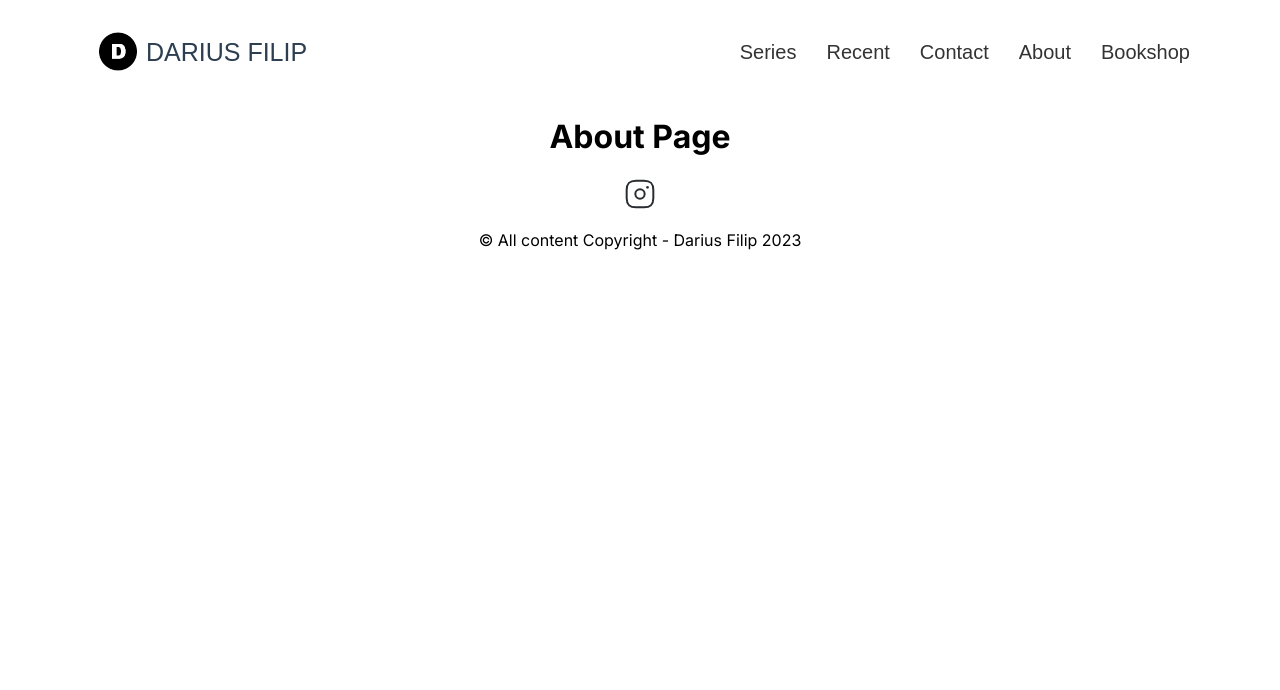
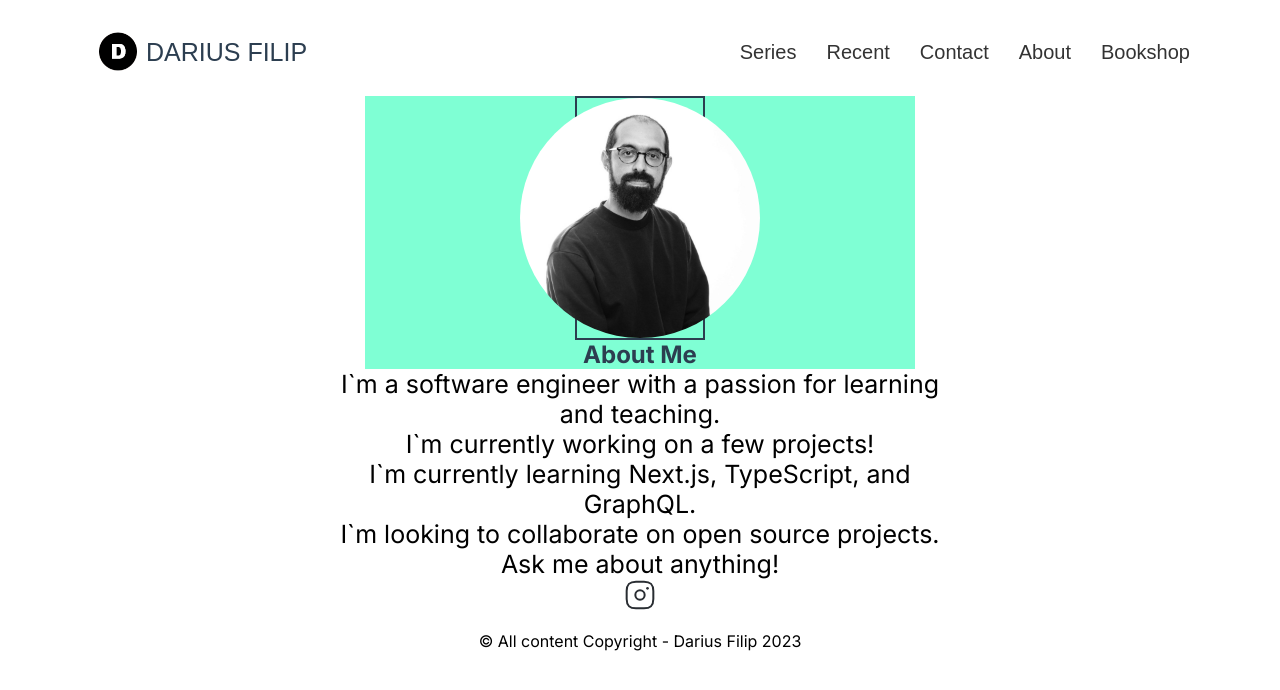
Before and after one commit to danieldraganweb/darius-filip-com-next-app, a Next.js app: page /about in a window 1280 px wide. Shown: the top 690 px of the page. Built offline with nearby package versions, Linux system fonts and the light colour scheme.

Commit message:
pages folder added to styles folder, moved all pages scss

```diff
--- a/app/about/page.tsx
+++ b/app/about/page.tsx
@@ -1,10 +1,34 @@
 import React from "react";
+import ProfileImg from "../components/ProfilePicture1";
+import styles from "../styles/pages/about.module.scss";
 
 function About() {
   return (
-    <div>
-      <h1>About Page</h1>
-    </div>
+    <main className={styles.main}>
+      <header className={styles.headerContainer}>
+        <div className={styles.ImageContainer}>
+          <ProfileImg />
+        </div>
+        <h1 className={styles.title}>About Me</h1>
+      </header>
+      <section className={styles.section}>
+        <div>
+          <p className={styles.description}>
+            I`m a software engineer with a passion for learning and teaching.
+          </p>
+          <p className={styles.description}>
+            I`m currently working on a few projects!
+          </p>
+          <p className={styles.description}>
+            I`m currently learning Next.js, TypeScript, and GraphQL.
+          </p>
+          <p className={styles.description}>
+            I`m looking to collaborate on open source projects.
+          </p>
+          <p className={styles.description}>Ask me about anything!</p>
+        </div>
+      </section>
+    </main>
   );
 }
 
--- a/app/bookshop/page.tsx
+++ b/app/bookshop/page.tsx
@@ -1,4 +1,5 @@
 import React from "react";
+// import styles from "../styles/pages/bookshop.module.scss";
 
 function Bookshop() {
   return (
--- a/app/components/ProfileImg.tsx
+++ b/app/components/ProfilePicture1.tsx
@@ -1,15 +1,15 @@
 import React from "react";
 import Image from "next/image";
-import styles from "../styles/components/ProfileImg.module.scss";
+import styles from "../styles/components/ProfilePicture1.module.scss";
 
 function ProfileImg() {
   return (
     <div className={styles.container}>
       <Image
-        src="/bio.jpg"
+        src="/portrait.jpeg"
         alt="logo"
-        width={40}
-        height={40}
+        width={240}
+        height={240}
         quality={100}
         style={{
           borderRadius: "50%",
--- a/app/contact/page.tsx
+++ b/app/contact/page.tsx
@@ -1,4 +1,5 @@
 "use client";
+// import styles from "../styles/pages/contact.module.scss";
 
 import React from "react";
 import ContactForm from "../components/ContactForm";
--- /dev/null
+++ b/app/styles/pages/about.module.scss
@@ -0,0 +1,56 @@
+@use './app/styles/base/_variables' as _variables;
+@use './app/styles/utils/_mixins' as _mixins;
+@use './app/styles/base/_base' as _base;
+// @use './app/styles/components/ProfilePicture1.module.scss' as _ProfilePicture1;
+
+
+.main {
+  width: 100%;
+  max-width: 1100px;
+  display: flex;
+  flex-direction: column;
+  margin: 0 auto;
+}
+
+.container{
+    box-sizing: border-box;
+    display: flex;
+    flex-direction: column;
+    align-items: center;
+    width: 50%;
+    margin: 0 auto;
+}
+
+.headerContainer{
+ background-color: aquamarine;
+ width: 50%;
+  display: flex;
+  flex-direction: column;
+  align-items: center;
+  margin: 0 auto;
+}
+
+.section{
+    width: 100%;
+    display: flex;
+    flex-direction: column;
+    align-items: center;
+    margin: 0 auto;
+}
+.title{
+    font-size: 1.5rem;
+    font-weight: bold;
+    color: _variables.$secondary-color;
+    margin: 0;
+    padding: 0;
+}
+.description{
+  width: 80%;
+  text-align: center;
+  margin: 0 auto;
+
+}
+
+.headerContainer{
+
+}
```
Also changed, not shown: app/series/series.scss (deleted), app/styles/pages/bookshop.scss (added), app/styles/pages/contact.module.scss (renamed from app/contact/contact.module.scss), app/styles/pages/recent.module.scss (added), app/styles/pages/series.scss (added).
